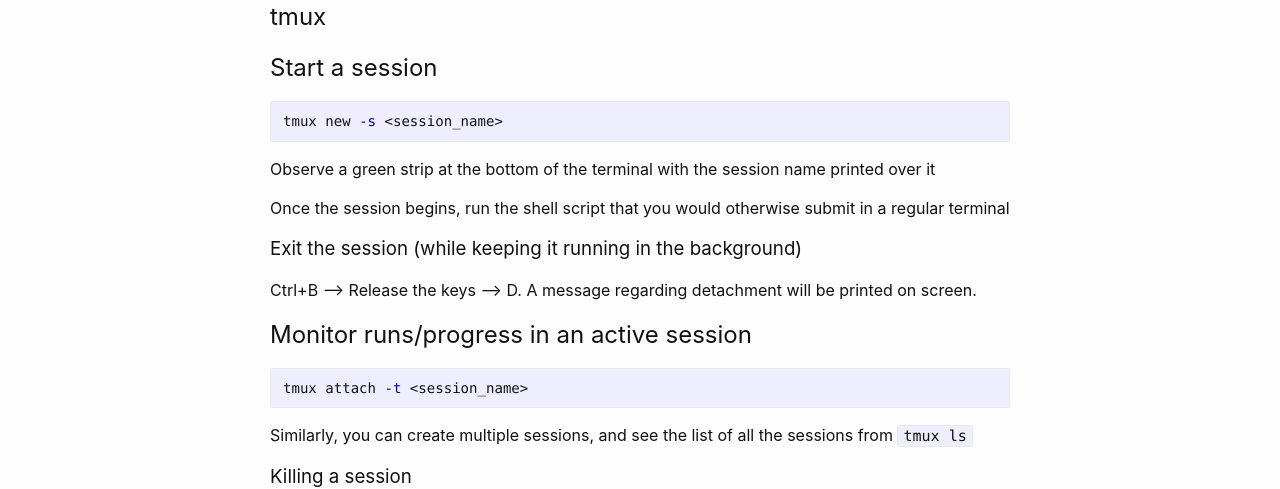
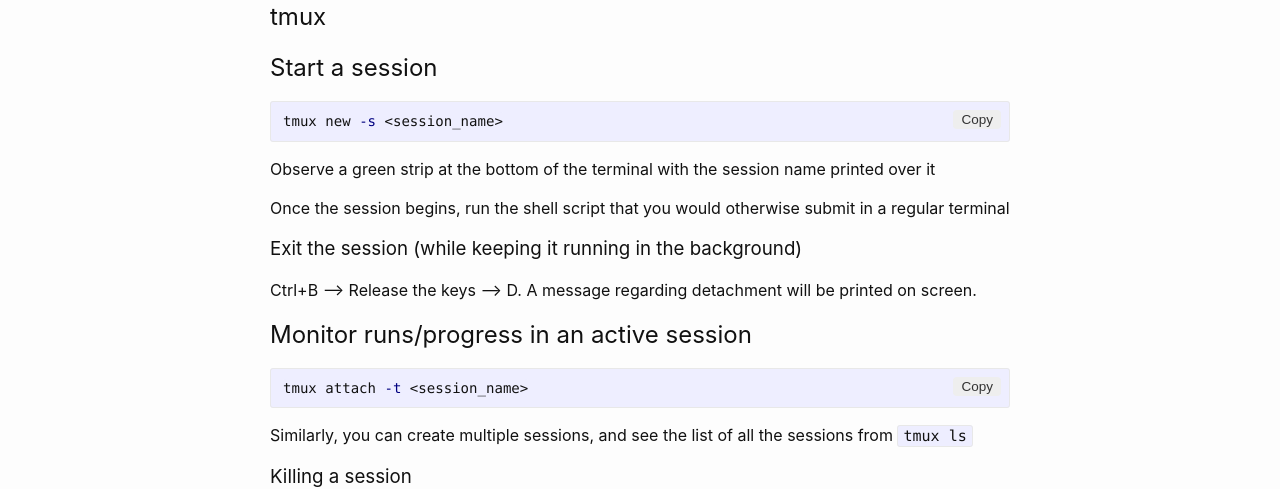
Before and after one commit to sbkashif/sbkashif.github.io, a Jekyll site: the page built from _portfolio/everyday-essentials/tmux.md, in a window 1280 px wide. Shown: the part 195-684 px from the top of the page. Built offline with Jekyll 4.4.1, drawn with Linux system fonts in a browser that asks for light colours.

Commit message:
add copy button on code blocks

```diff
--- a/_includes/custom-head.html
+++ b/_includes/custom-head.html
@@ -1,3 +1,48 @@
+<style>
+.copy-code-btn {
+  background: #eee;
+  border: none;
+  border-radius: 4px;
+  padding: 2px 8px;
+  font-size: 0.9em;
+  cursor: pointer;
+  color: #333;
+  transition: background 0.2s;
+}
+.copy-code-btn:hover {
+  background: #ddd;
+}
+pre {
+  position: relative;
+}
+</style>
+
+<script>
+document.addEventListener('DOMContentLoaded', function() {
+  document.querySelectorAll('pre > code').forEach(function(codeBlock) {
+    var button = document.createElement('button');
+    button.className = 'copy-code-btn';
+    button.type = 'button';
+    button.innerText = 'Copy';
+
+    button.addEventListener('click', function() {
+      var text = codeBlock.innerText;
+      navigator.clipboard.writeText(text).then(function() {
+        button.innerText = 'Copied!';
+        setTimeout(function() { button.innerText = 'Copy'; }, 1500);
+      });
+    });
+
+    var pre = codeBlock.parentNode;
+    pre.style.position = 'relative';
+    pre.appendChild(button);
+    button.style.position = 'absolute';
+    button.style.top = '8px';
+    button.style.right = '8px';
+    button.style.zIndex = '10';
+  });
+});
+</script>
 {% comment %}
   Placeholder to allow defining custom head, in principle, you can add anything here, e.g. favicons:
 
--- a/_includes/head.html
+++ b/_includes/head.html
@@ -26,4 +26,5 @@
     src="https://cdn.jsdelivr.net/npm/mathjax@3/es5/tex-mml-chtml.js">
   </script>
   {%- endif -%}
+  {% include custom-head.html %}
 </head>
```
